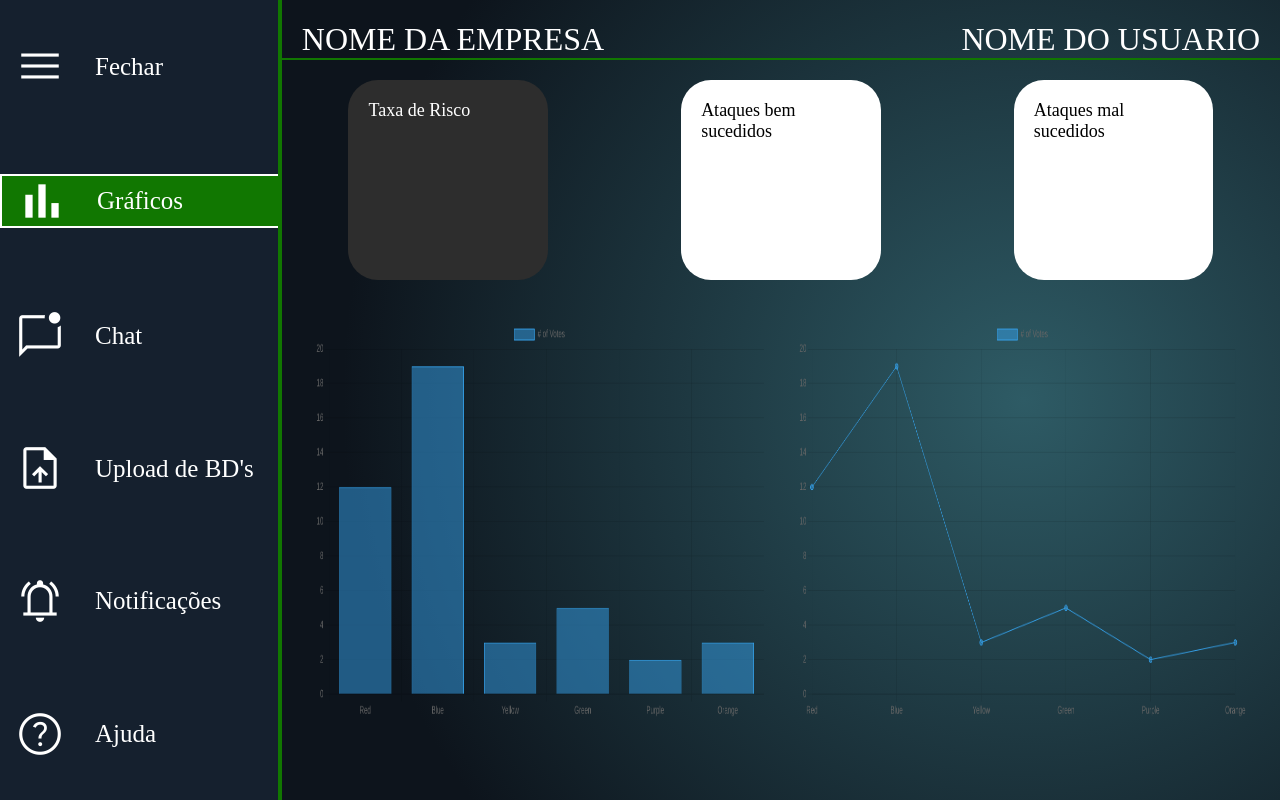
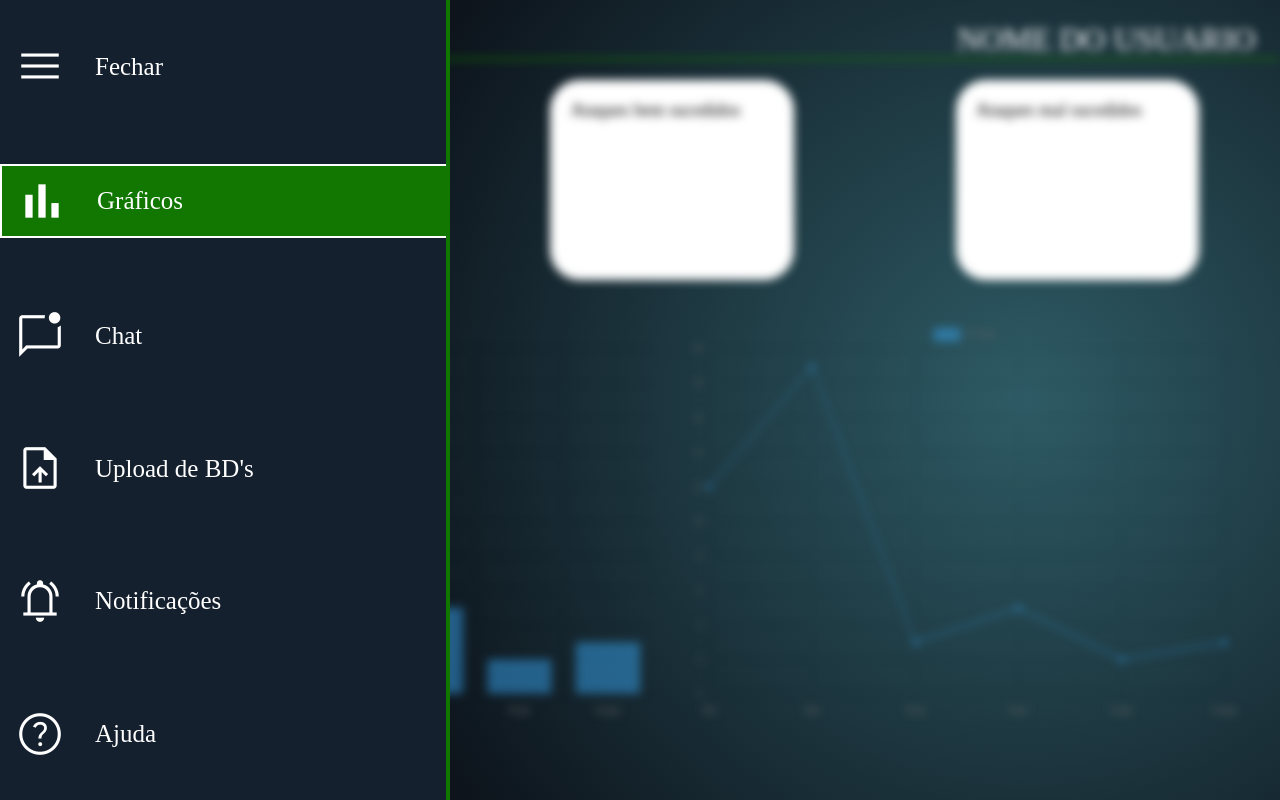
Before and after one commit to TechGuard-Solutions/site-institucional, a website: page public/dashboard.html in a window 1280 px wide. Both pictures are taken after a click on the element "menu". Drawn offline with nearby package versions, Linux system fonts and the light colour scheme; a web font is replaced by a local one.

Commit message:
menu lateral finalizado

```diff
--- a/public/css/dashboard.css
+++ b/public/css/dashboard.css
@@ -21,7 +21,7 @@ body {
 }
 
 .menu-lateral {
-    background-color: rgb(21, 32, 46);
+    background-color: #15202e;
     width: 5vw;
     border-right: #117701 4px solid;
     height: 100vh;
@@ -31,6 +31,8 @@ body {
     font-size: large;
     justify-content: space-around;
     position: relative;
+
+
 }
 
 .menu-lateral>span {
@@ -93,14 +95,16 @@ body {
     margin-top: 40px;
 }
 
-.material-symbols-outlined{
+.material-symbols-outlined {
     width: 100%;
     text-align: center;
+    padding-top: 10px;
+    padding-bottom: 10px;
 }
 
-.dashboard-logo{
+.dashboard-logo {
     background-color: #117701;
-    border-top:  2px solid #ffffff;
-    border-left:  2px solid #ffffff;
-    border-bottom:  2px solid #ffffff;
+    border-top: 2px solid #ffffff;
+    border-left: 2px solid #ffffff;
+    border-bottom: 2px solid #ffffff;
 }
--- a/public/dashboard.html
+++ b/public/dashboard.html
@@ -19,22 +19,22 @@
 <body>
     <div class="todo-fundo">
         <div class="menu-lateral" id="menu-lateral">
-            <span class="material-symbols-outlined" onclick="abrir()" id="menu">
+            <span class="material-symbols-outlined" onclick="abrir()" onmouseenter="hover()" id="menu">
                 menu
             </span>
-            <span class="material-symbols-outlined dashboard-logo" id="dashboard-logo">
+            <span class="material-symbols-outlined dashboard-logo" onmouseenter="hover()" id="dashboard-logo">
                 bar_chart
             </span>
-            <span class="material-symbols-outlined" id="mark_chat_unread">
+            <span class="material-symbols-outlined" onmouseenter="hover()" id="mark_chat_unread">
                 mark_chat_unread
             </span>
-            <span class="material-symbols-outlined" id="upload_file">
+            <span class="material-symbols-outlined" onmouseenter="hover()" id="upload_file">
                 upload_file
             </span>
-            <span class="material-symbols-outlined" id="notifications_active">
+            <span class="material-symbols-outlined" onmouseenter="hover()" id="notifications_active">
                 notifications_active
             </span>
-            <span class="material-symbols-outlined" id="help">
+            <span class="material-symbols-outlined" onmouseenter="hover()" id="help">
                 help
             </span>
         </div>
@@ -65,6 +65,7 @@
     var i = 0;
 
     function abrir() {
+
         var menuLateral = document.getElementById('menu-lateral');
         var dashboardLogo = document.getElementsByClassName('material-symbols-outlined');
         var menu = document.getElementById('menu');
@@ -73,20 +74,24 @@
         var uploadFile = document.getElementById('upload_file');
         var notificationsActive = document.getElementById('notifications_active');
         var help = document.getElementById('help');
-
+        var fundoInfos = document.querySelector('.fundo-infos');
         var isOpen = menuLateral.style.width === '450px';
         menuLateral.style.width = isOpen ? '5vw' : '450px';
+        menuLateral.style.position = isOpen ? 'relative' : 'absolute'; // Ensure the menu stays on top
+        fundoInfos.style.filter = isOpen ? 'none' : 'blur(5px)';
+        fundoInfos.style.zIndex = isOpen ? '0' : '-100';
+        fundoInfos.style.marginLeft = isOpen ? '0px' : '5vw';
 
         for (var i = 0; i < dashboardLogo.length; i++) {
             dashboardLogo[i].style.textAlign = isOpen ? 'center' : 'start';
             dashboardLogo[i].style.paddingLeft = isOpen ? '0' : '15px';
             dashboardLogo[i].style.display = isOpen ? '' : 'flex';
-            // dashboardLogo[i].style.justifyContent = isOpen ? '' : 'space-around';
             dashboardLogo[i].style.alignItems = isOpen ? '' : 'center';
             dashboardLogo[i].style.gap = isOpen ? '' : '30px';
         }
 
         if (!isOpen) {
+
             var fechar = document.createElement('span');
             var dashText = document.createElement('span');
             var markChatUnreadText = document.createElement('span');
@@ -101,12 +106,12 @@
             notificationsActiveText.innerText = 'Notificações';
             helpText.innerText = 'Ajuda';
 
-            fechar.style.fontFamily = 'Godoto'
-            dashText.style.fontFamily = 'Godoto'
-            markChatUnreadText.style.fontFamily = 'Godoto'
-            uploadFileText.style.fontFamily = 'Godoto'
-            notificationsActiveText.style.fontFamily = 'Godoto'
-            helpText.style.fontFamily = 'Godoto'
+            fechar.style.fontFamily = 'Godoto';
+            dashText.style.fontFamily = 'Godoto';
+            markChatUnreadText.style.fontFamily = 'Godoto';
+            uploadFileText.style.fontFamily = 'Godoto';
+            notificationsActiveText.style.fontFamily = 'Godoto';
+            helpText.style.fontFamily = 'Godoto';
 
             fechar.style.fontSize = '25px';
             dashText.style.fontSize = '25px';
@@ -142,6 +147,10 @@
             notificationsActive.innerHTML = 'notifications_active ' + notificationsActiveText.outerHTML;
             help.innerHTML = 'help ' + helpText.outerHTML;
 
+            menuLateral.style.backgroundColor = '#15202e';
+
+
+
         } else {
             menu.innerHTML = 'menu';
             dash.innerHTML = 'bar_chart';
@@ -151,6 +160,7 @@
             help.innerHTML = 'help';
         }
     }
+
 
 
     // function nomes(){
@@ -179,6 +189,8 @@
                 }
             }
         }
+
+
     });
 
     const ctx2 = document.getElementById('myChart2');
```
